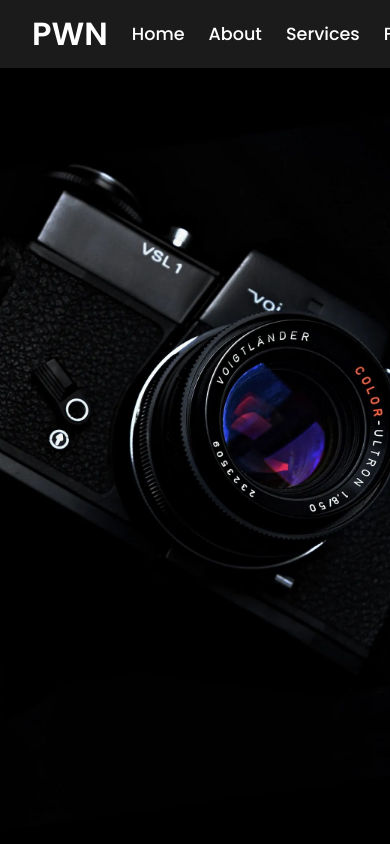
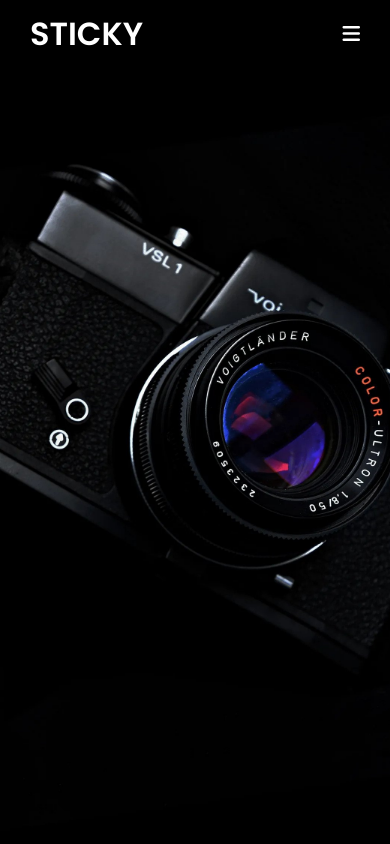
Before and after one commit to phyowainyunt-19/navbar-practices, a plain HTML site: page __12_sticky_navigation_bar/index.html in a window 390 px wide. Shown: the top 844 px of the page. Drawn offline with Linux system fonts and the light colour scheme.

Commit message:
sticky navigation done

```diff
--- a/__12_sticky_navigation_bar/index.html
+++ b/__12_sticky_navigation_bar/index.html
@@ -18,7 +18,7 @@
   <body>
     <nav class="navbar">
       <div class="content">
-        <div class="logo"><a href="#">PWN</a></div>
+        <div class="logo"><a href="#">STICKY</a></div>
         <ul class="menu-list">
           <div class="icon cancel-btn">
             <i class="fas fa-times"></i>
@@ -73,7 +73,29 @@
     </div>
 
     <script>
+      const body = document.querySelector("body");
+      const navbar = document.querySelector(".navbar");
+      const menu = document.querySelector(".menu-list");
+      const menuBtn = document.querySelector(".menu-btn");
+      const cancelBtn = document.querySelector(".cancel-btn");
 
+      menuBtn.onclick = () => {
+        navbar.classList.add("active");
+        menuBtn.classList.add("hide");
+        body.classList.add("disabledScroll");
+      };
+
+      cancelBtn.onclick = () => {
+        navbar.classList.remove("active");
+        menuBtn.classList.remove("hide");
+        body.classList.remove("disabledScroll");
+      };
+
+      window.onscroll = () => {
+        this.scrollY > 20
+          ? navbar.classList.add("sticky")
+          : navbar.classList.remove("sticky");
+      };
     </script>
   </body>
 </html>
--- a/__12_sticky_navigation_bar/style.css
+++ b/__12_sticky_navigation_bar/style.css
@@ -5,6 +5,20 @@
   padding: 0;
   box-sizing: border-box;
   font-family: "Poppins", sans-serif;
+}
+
+/* custom scroll bar */
+::-webkit-scrollbar {
+  width: 10px;
+}
+::-webkit-scrollbar-track {
+  background: #f1f1f1;
+}
+::-webkit-scrollbar-thumb {
+  background: #888;
+}
+::selection {
+  background: rgb(0, 123, 255, 0.3);
 }
 
 .content {
@@ -18,7 +32,13 @@
   z-index: 5;
   width: 100%;
   padding: 0.625rem 0;
-  background: #1b1b1b;
+  transition: all 0.5s ease-in-out;
+}
+
+.navbar.sticky {
+  padding: 0.625rem 0;
+  background: gray;
+  box-shadow: 0px 3px 5px 0px rgba(0, 0, 0, 0.1);
 }
 
 .navbar .content {
@@ -90,10 +110,35 @@
   right: 2rem;
 }
 
-@media (min-width: 54.25rem) {
+@media (max-width: 1230px) {
+  .content {
+    padding: 0 60px;
+  }
+}
+@media (max-width: 1100px) {
+  .content {
+    padding: 0 40px;
+  }
+}
+@media (max-width: 900px) {
+  .content {
+    padding: 0 30px;
+  }
+}
+
+@media (max-width: 54.25rem) {
+  body.disabledScroll {
+    overflow: hidden;
+  }
+
   .icon {
     display: block;
   }
+
+  .icon.hide {
+    display: none;
+  }
+
   .navbar .menu-list {
     position: fixed;
     top: 0;
@@ -105,11 +150,29 @@
     display: block;
     padding: 2.5rem 0;
     text-align: center;
+    transition: all 0.3s ease;
   }
+
+  .navbar.active .menu-list {
+    left: 0;
+  }
+
   .navbar .menu-list li {
     margin-top: 2.8rem;
   }
   .navbar .menu-list li a {
     font-size: 1.438rem;
+    margin-left: -100%;
+    transition: 0.8s cubic-bezier(0.68, -0.55, 0.265, 1.55);
+  }
+
+  .navbar.active .menu-list li a {
+    margin-left: 0px;
   }
 }
+
+@media (max-width: 380px) {
+  .navbar .logo a {
+    font-size: 27px;
+  }
+}
```
